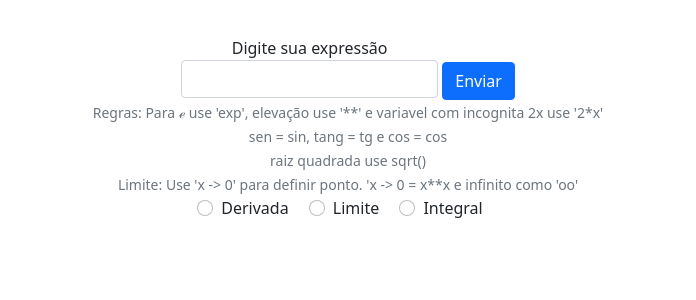
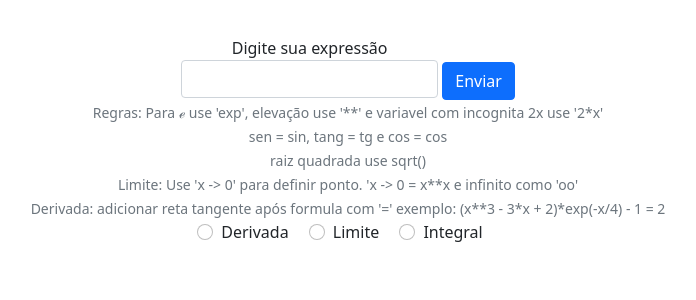
Before and after one commit to mascDriver/calculator_resolver, a Django app: page / in a window 1280 px wide. Shown: the part 156-456 px from the top of the page, without its empty margins (292-988 px from the left). Run offline with Django 3.2, Linux system fonts and the light colour scheme; parts of the project's set-up code (start-up, migrations or seed data) failed here and were passed over.

Commit message:
reta tangente

```diff
--- a/derivada/views.py
+++ b/derivada/views.py
@@ -12,12 +12,8 @@ def home(request):
     init_printing()
     if request.POST:
         data = request.POST.get('expressao')
-        print(request.POST)
         if request.POST.get('inlineRadioOptions') == 'derivada':
-            try:
                 return derivada(data, request)
-            except:
-                return render(request, 'derivada.html', {'erro': True})
         elif request.POST.get('inlineRadioOptions') == 'integral':
             try:
                 return integral(data, request)
@@ -31,15 +27,33 @@ def home(request):
 
 
 def derivada(data, request):
-    f = Lambda(x, data)
-    derivada = diff(f(x), x)
-    graph = image(f(x))
+    try:
+        derivate = data.split('=')
+        print(derivate)
+        f = Lambda(x, derivate[0].strip())
+        x0 = float(derivate[1].strip())
+        print(derivate[1])
+        fl = Lambda(x, diff(f(x), x))
+        r = Lambda(x, fl(x0) * (x - x0) + f(x0))
+        p = plot(f(x), (x, -2, 2), line_color='green', show=False)
+        q = plot(r(x), (x, -1.5, 1), line_color='red', show=False)
+        p.extend(q)
+        image = plot(f, line_color='green', show=False)
+        buf = io.BytesIO()
+        p.save(buf)
+        buf.seek(0)
+        string = base64.b64encode(buf.read())
+        graph = urllib.parse.quote(string)
+    except:
+        derivate = data
+        f = Lambda(x, derivate)
+    deriv = diff(f(x), x)
     uri = {
         'expressao': pretty(f.expr),
         'expressao_escrita': f.expr,
-        'image': graph,
-        'derivada': pretty(derivada),
-        'derivada_escrita': derivada,
+        'image': graph or image(f(x)),
+        'derivada': pretty(deriv),
+        'derivada_escrita': deriv,
         'erro': False
     }
     return render(request, 'derivada.html', {'data': uri})
--- a/templates/derivada.html
+++ b/templates/derivada.html
@@ -18,6 +18,9 @@
             raiz quadrada use sqrt()
         <br>
             Limite: Use 'x -> 0' para definir ponto. 'x -> 0 = x**x e infinito como 'oo'
+
+        <br>
+            Derivada: adicionar reta tangente após formula com '=' exemplo: (x**3 - 3*x + 2)*exp(-x/4) - 1 = 2
         </small>
         <div class="form-group">
             <div class="form-check form-check-inline">
```
